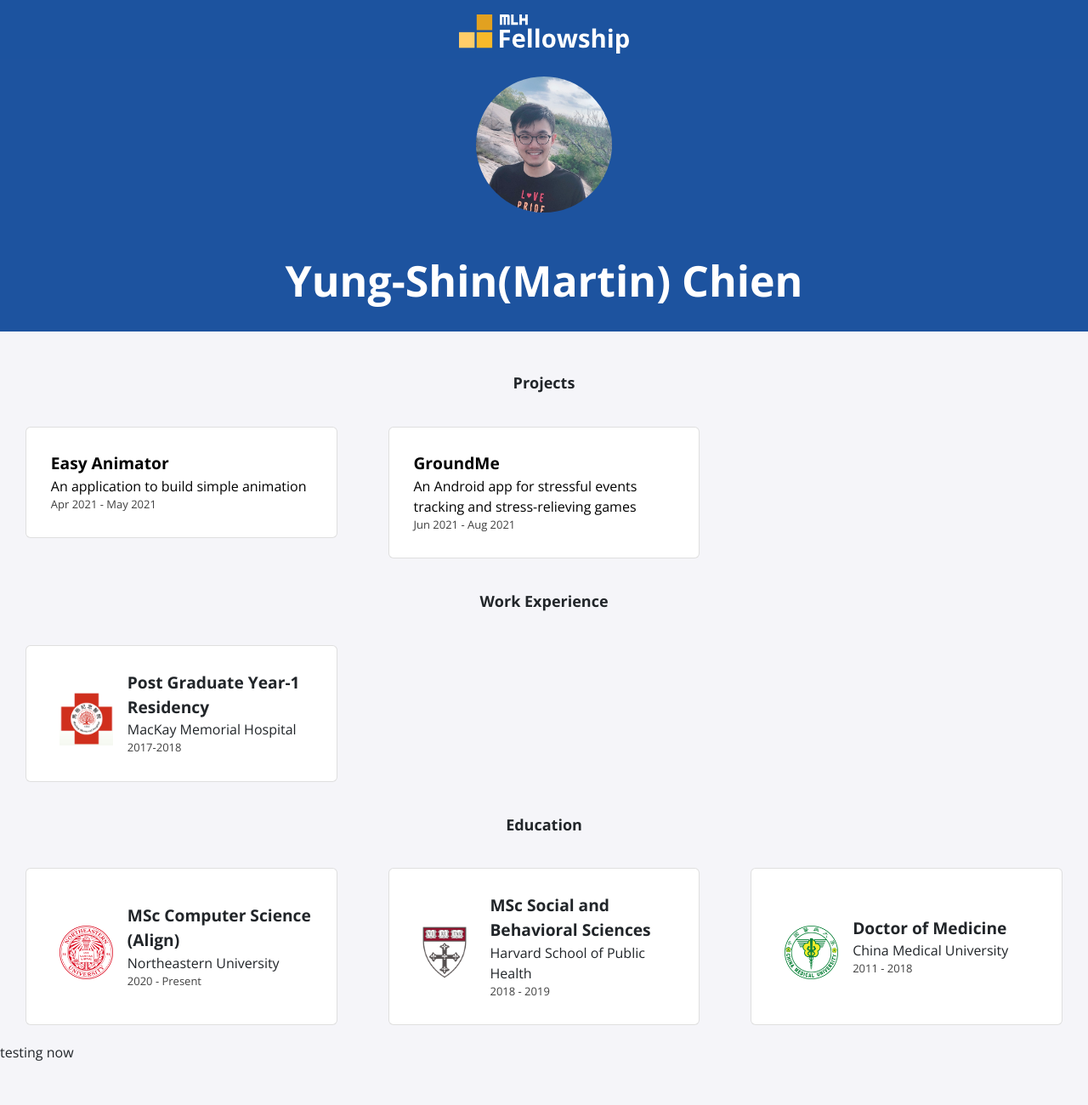
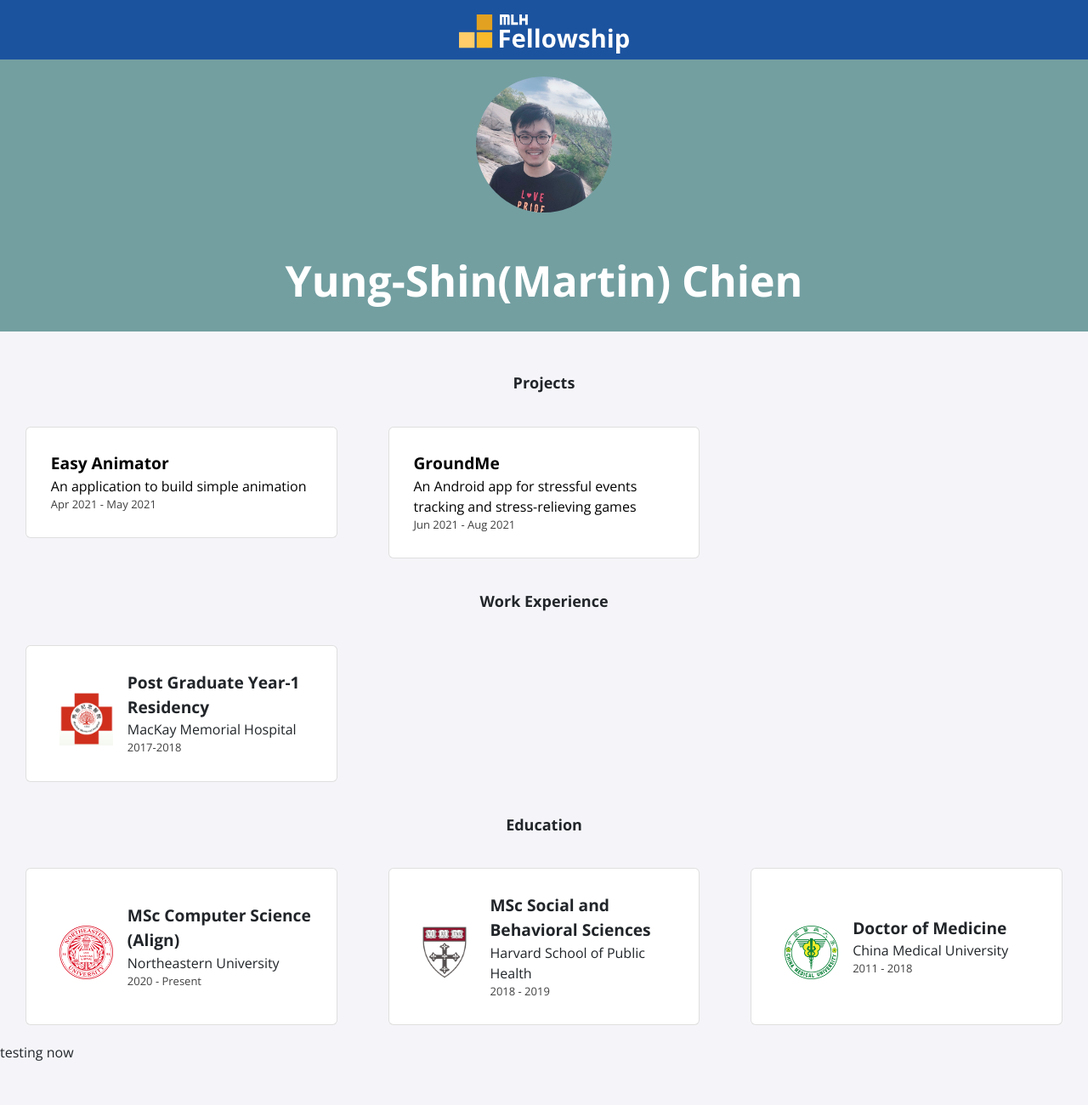
Before and after one commit to mchall92/mchall92.github.io, a Jekyll site: the page built from index.html, in a window 1280 px wide. Shown: the whole page at 85% size. Built offline with Jekyll 4.4.1, drawn with Linux system fonts in a browser that asks for light colours; nearby versions of some CDN libraries.

Commit message:
changed color

```diff
--- a/_sass/profile.scss
+++ b/_sass/profile.scss
@@ -1,5 +1,5 @@
 .profile {
-    background-color: #1d539f !important;
+    background-color: #739fa1 !important;
     text-align: center;
     height: 320px;
     margin-bottom: 50px;
```
